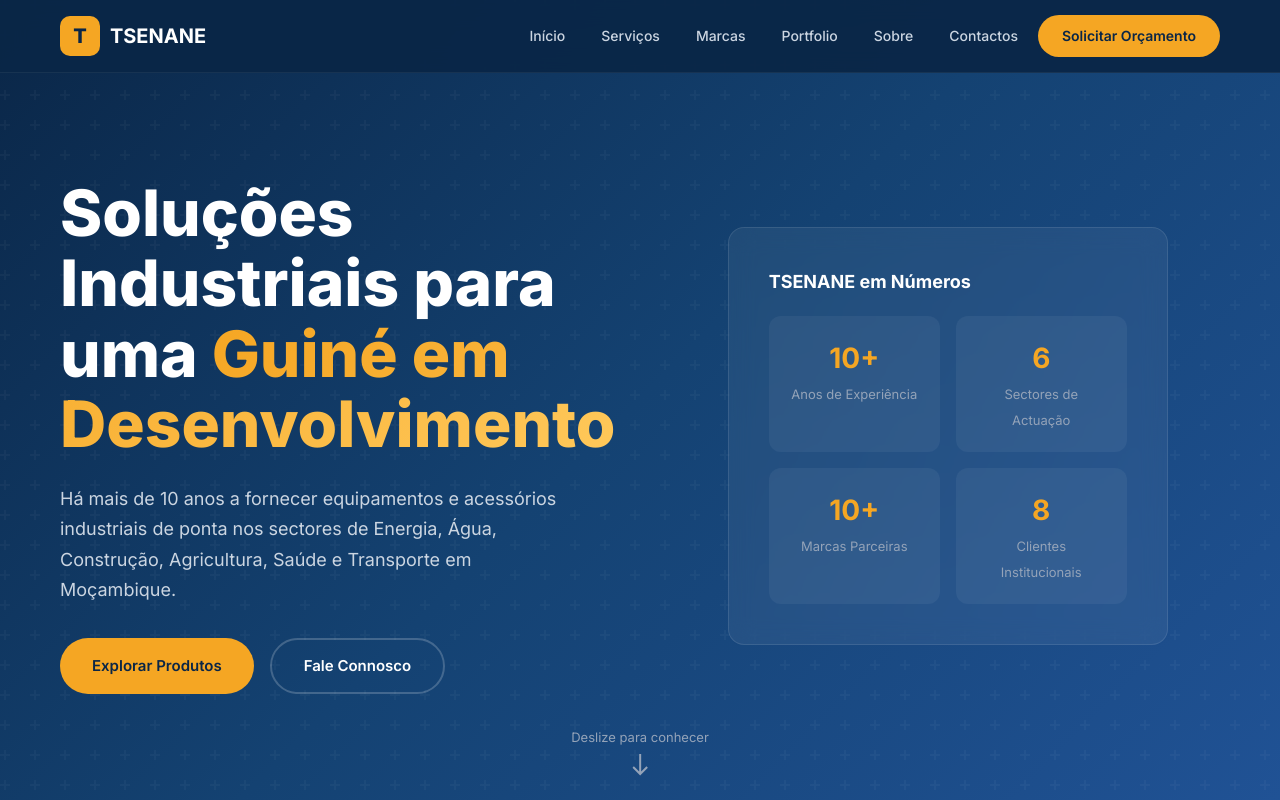
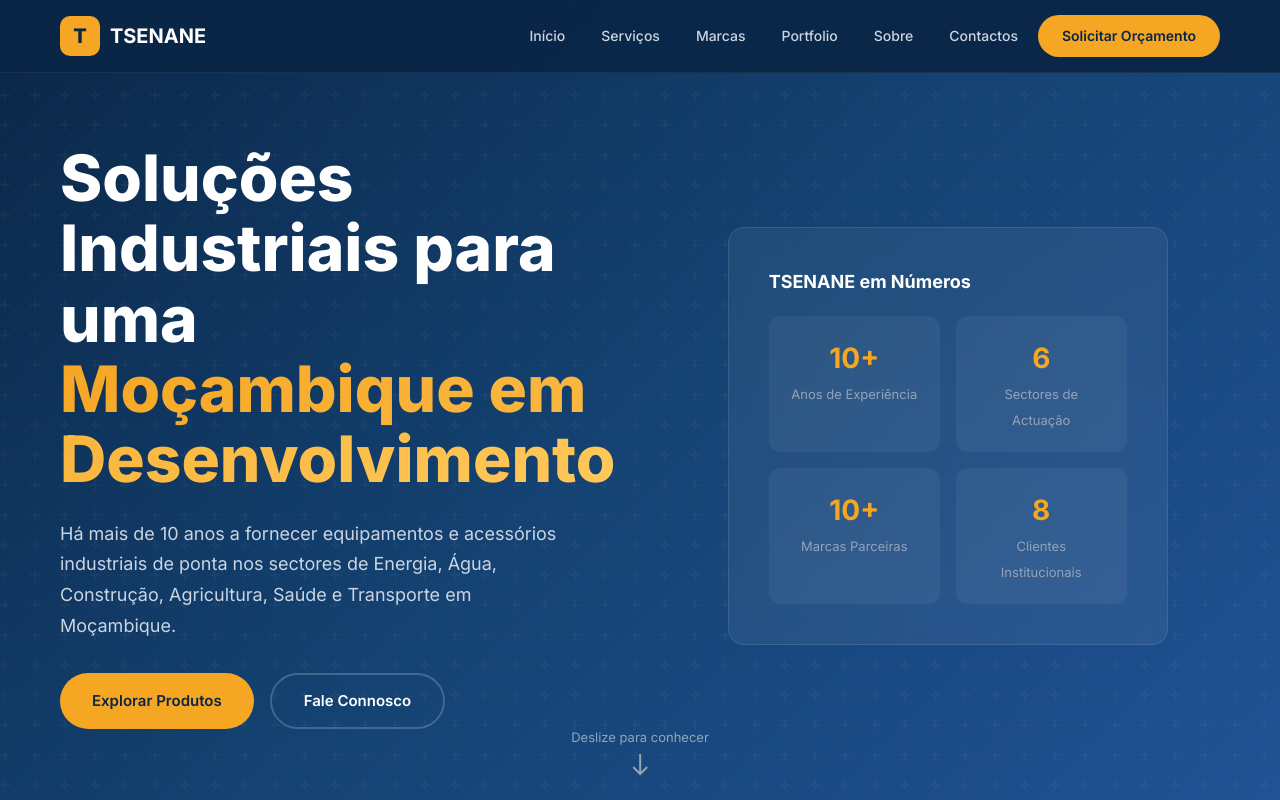
Before and after one commit to plasticsink/tsenane, a plain HTML site: page index.html in a window 1280 px wide. Shown: the top 800 px of the page. Drawn offline with Linux system fonts and the light colour scheme.

Commit message:
Corrige título: Guiné -> Moçambique

```diff
--- a/index.html
+++ b/index.html
@@ -48,7 +48,7 @@
   <section class="hero" id="home">
     <div class="container">
       <div class="hero-content">
-        <h1>Soluções Industriais para uma <span>Guiné em Desenvolvimento</span></h1>
+        <h1>Soluções Industriais para uma <span>Moçambique em Desenvolvimento</span></h1>
         <p>Há mais de 10 anos a fornecer equipamentos e acessórios industriais de ponta nos sectores de Energia, Água, Construção, Agricultura, Saúde e Transporte em Moçambique.</p>
         <div class="hero-buttons">
           <a href="#" class="btn btn-primary" onclick="showPage('services')">Explorar Produtos</a>
```
